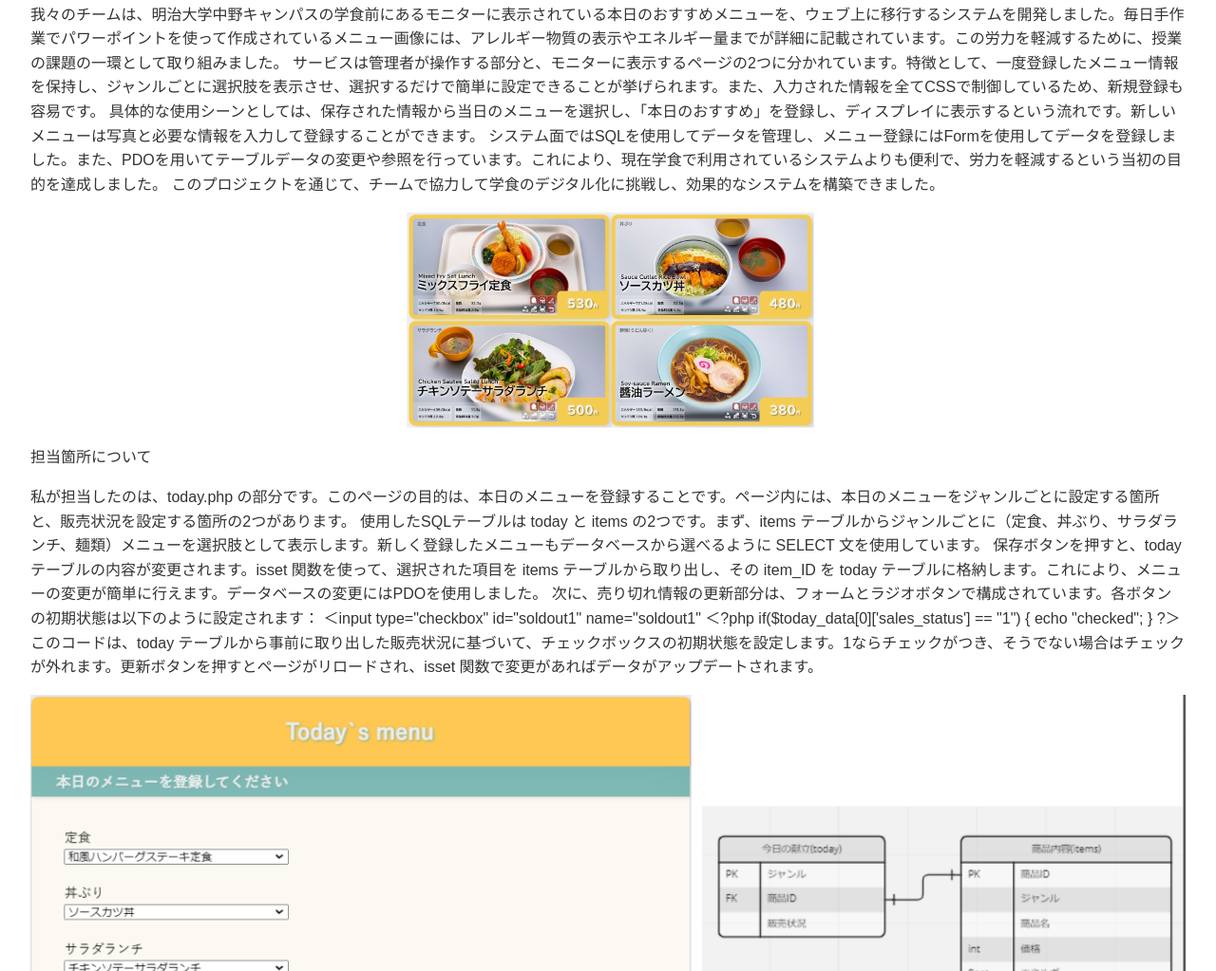
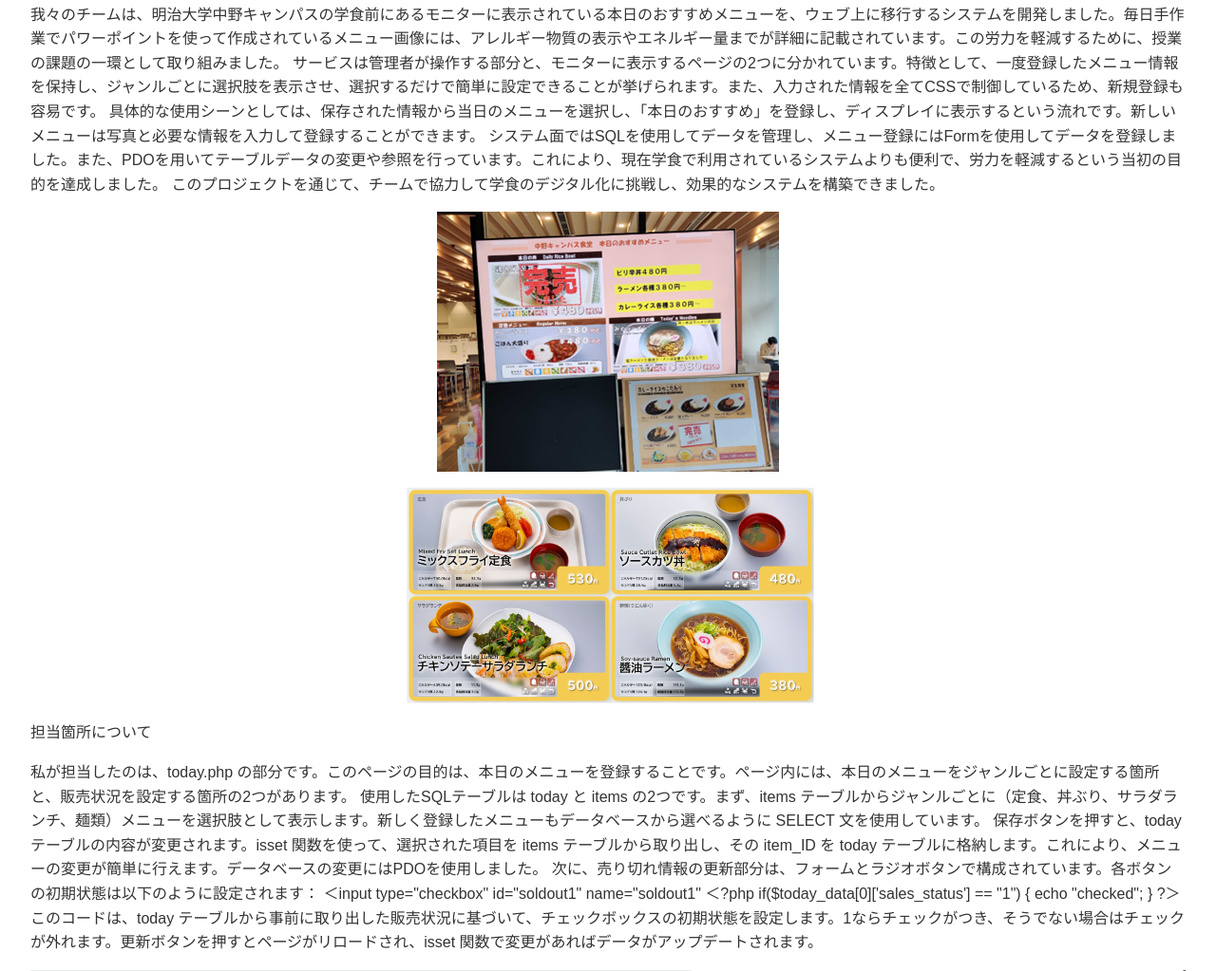
Before and after one commit to mayaportfolio/mayaportfolio.github.io, a plain HTML site: page index.html in a window 1280 px wide. Shown: the part 2233-3256 px from the top of the page at 95% size. Drawn offline with Linux system fonts and the light colour scheme.

Commit message:
Add files via upload

```diff
--- a/index.html
+++ b/index.html
@@ -57,6 +57,7 @@
                     システム面ではSQLを使用してデータを管理し、メニュー登録にはFormを使用してデータを登録しました。また、PDOを用いてテーブルデータの変更や参照を行っています。これにより、現在学食で利用されているシステムよりも便利で、労力を軽減するという当初の目的を達成しました。
 
                     このプロジェクトを通じて、チームで協力して学食のデジタル化に挑戦し、効果的なシステムを構築できました。</p>
+                <img src="image/image5.png" alt="別の作品の画像" class="work-image">
                 <img src="image/image3.png" alt="別の作品の画像" class="work-image">
                 <p>担当箇所について</p>
                  <p>私が担当したのは、today.php の部分です。このページの目的は、本日のメニューを登録することです。ページ内には、本日のメニューをジャンルごとに設定する箇所と、販売状況を設定する箇所の2つがあります。
```
